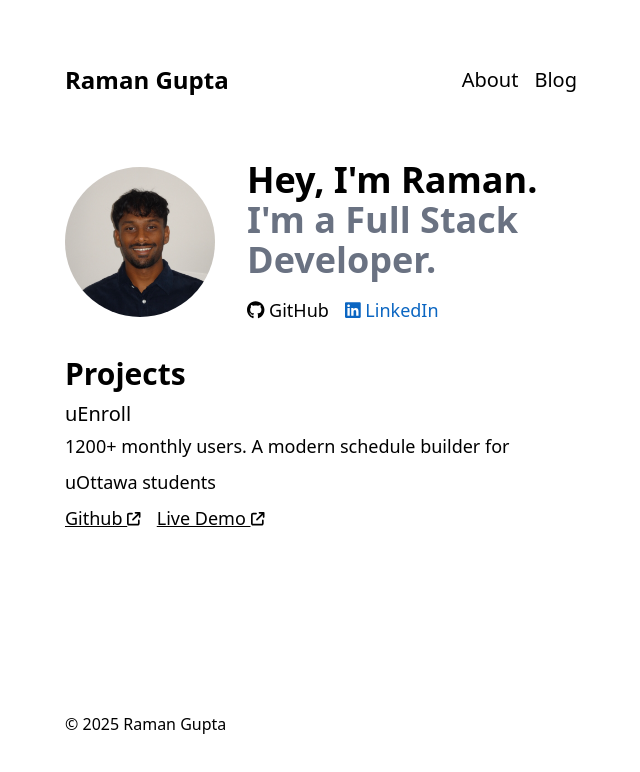
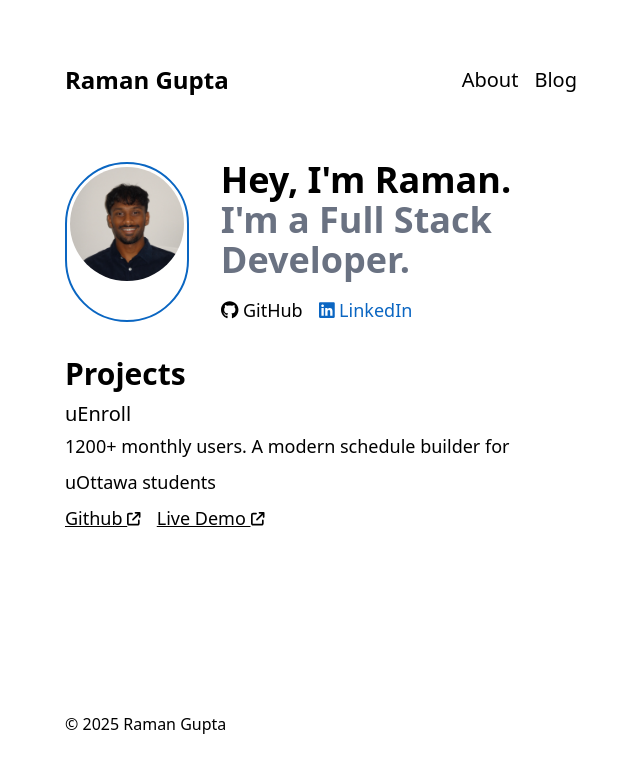
Before and after one commit to g-raman/personal-website, a Next.js app: page / in a window 1280 px wide. Shown: the top 772 px of the page, without its empty margins (319-959 px from the left). Built offline with nearby package versions, Linux system fonts and the light colour scheme.

Commit message:
feat: add border to headshot

```diff
--- a/src/components/ProfileCard/ProfileCard.tsx
+++ b/src/components/ProfileCard/ProfileCard.tsx
@@ -6,6 +6,7 @@ import { FontAwesomeIcon } from "@fortawesome/react-fontawesome";
 export default function ProfileCard() {
   return (
     <div className="flex items-center gap-8">
+      <div className="relative h-[160px] w-[160px] rounded-full border-2 border-[#0a66c2] bg-white p-[3px]">
         <Image
           className="aspect-square rounded-full object-cover"
           src="/headshot.jpeg"
@@ -13,6 +14,7 @@ export default function ProfileCard() {
           width={150}
           height={150}
         />
+      </div>
 
       <div className="flex flex-col gap-4">
         <p className="text-4xl font-bold">
```
Lines whose indentation alone changed are shown as unchanged.
